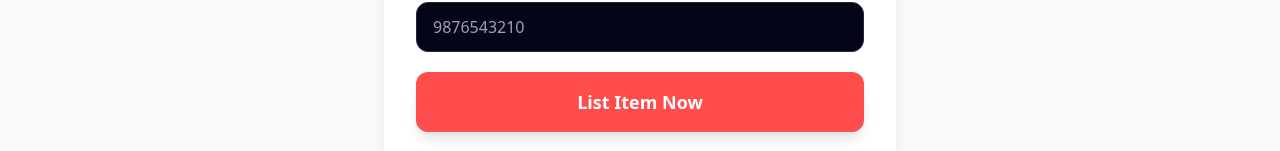
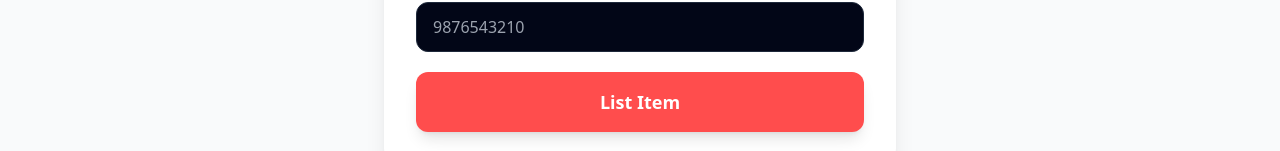
Before and after one commit to Utkarshende/ramtek-mini-e-shop, a React (Create React App) app in the folder frontend/: page /sell in a window 1280 px wide. Shown: the part 648-799 px from the top of the page. Built offline with nearby package versions, Linux system fonts and the light colour scheme; sample sign-in values are in the browser's storage.

Commit message:
fix:listing items in sellproduct.js

```diff
--- a/frontend/src/pages/SellProduct.jsx
+++ b/frontend/src/pages/SellProduct.jsx
@@ -124,7 +124,7 @@ const handleSubmit = async (e) => {
             type="submit"
             className="w-full bg-ramtekRed text-white py-4 rounded-xl font-bold text-lg shadow-lg hover:bg-red-600 transition-colors active:scale-95"
           >
-            List Item Now
+            List Item
           </button>
         </form>
       </div>
```
